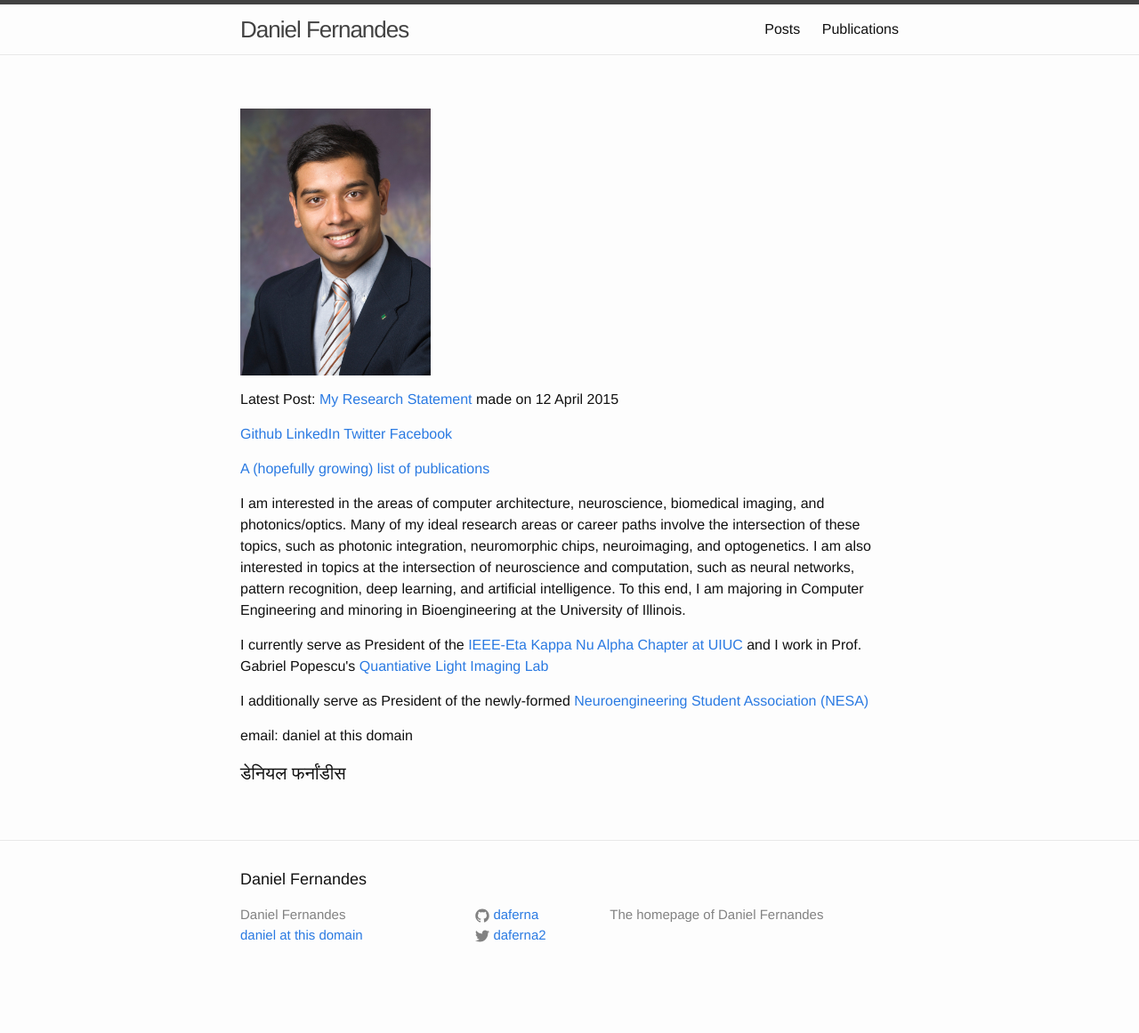
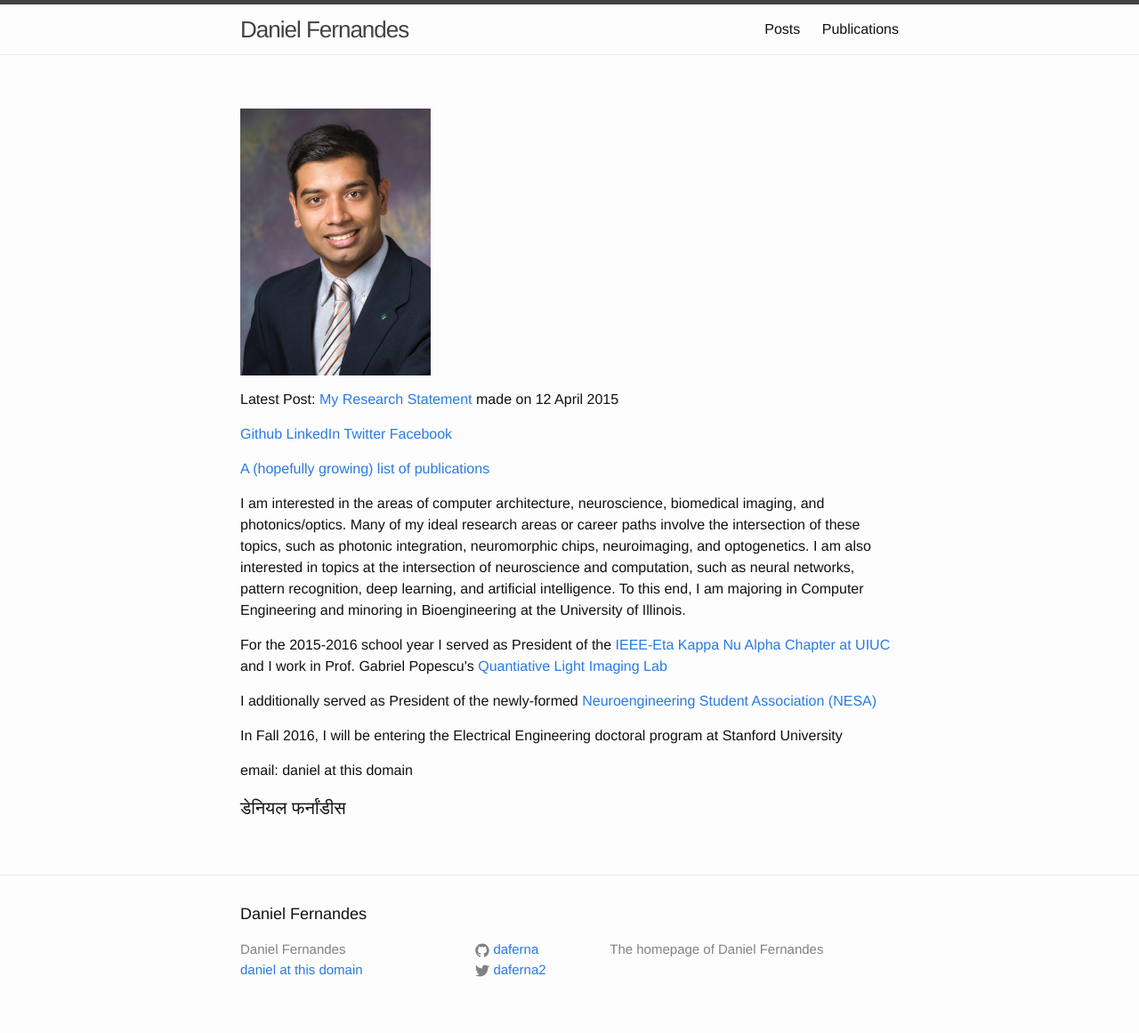
Before and after one commit to daferna/daferna.github.io, a Jekyll site: the page built from index.markdown, in a window 1280 px wide. Shown: the whole page at 89% size. Built offline with Jekyll 4.4.1, drawn with Linux system fonts in a browser that asks for light colours; before the commit the page ends 1122 px from its top, so only the background shows below that.

Commit message:
Update index.markdown

```diff
--- a/index.markdown
+++ b/index.markdown
@@ -13,7 +13,8 @@ categories:
 </p>
 <p><a href="/publications">A (hopefully growing) list of publications</a></p>
 <p>I am interested in the areas of computer architecture, neuroscience, biomedical imaging, and photonics/optics. Many of my ideal research areas or career paths involve the intersection of these topics, such as photonic integration, neuromorphic chips, neuroimaging, and optogenetics. I am also interested in topics at the intersection of neuroscience and computation, such as neural networks, pattern recognition, deep learning, and artificial intelligence. To this end, I am majoring in Computer Engineering and minoring in Bioengineering at the University of Illinois. </p>
-<p>I currently serve as President of the <a href="http://hkn.illinois.edu">IEEE-Eta Kappa Nu Alpha Chapter at UIUC</a> and I work in Prof. Gabriel Popescu's <a href="http://light.ece.illinois.edu">Quantiative Light Imaging Lab</a></p>
-<p>I additionally serve as President of the newly-formed <a href="https://publish.illinois.edu/neuroengineering/">Neuroengineering Student Association (NESA)</a></p>
+<p>For the 2015-2016 school year I served as President of the <a href="http://hkn.illinois.edu">IEEE-Eta Kappa Nu Alpha Chapter at UIUC</a> and I work in Prof. Gabriel Popescu's <a href="http://light.ece.illinois.edu">Quantiative Light Imaging Lab</a></p>
+<p>I additionally served as President of the newly-formed <a href="https://publish.illinois.edu/neuroengineering/">Neuroengineering Student Association (NESA)</a></p>
+<p>In Fall 2016, I will be entering the Electrical Engineering doctoral program at Stanford University</p>
 <p>email: daniel at this domain</p>
 <h4 style="display:inline">डेनियल फर्नांडीस</h4>
```
